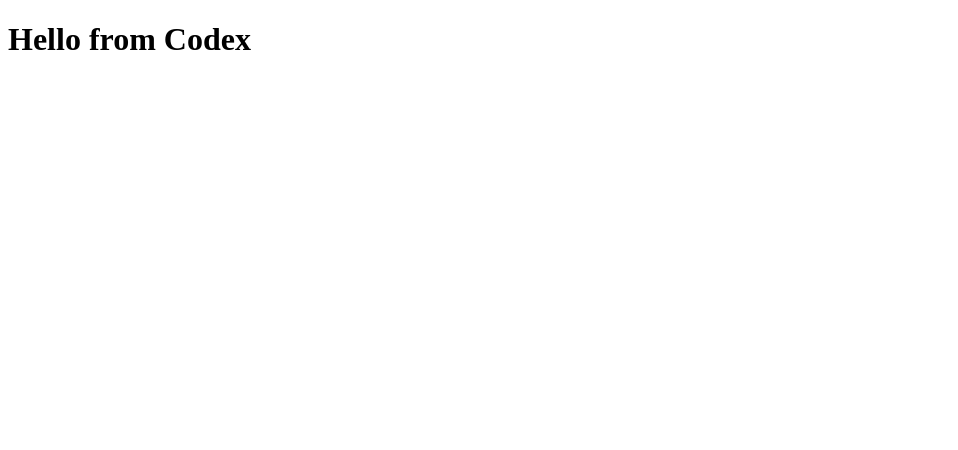
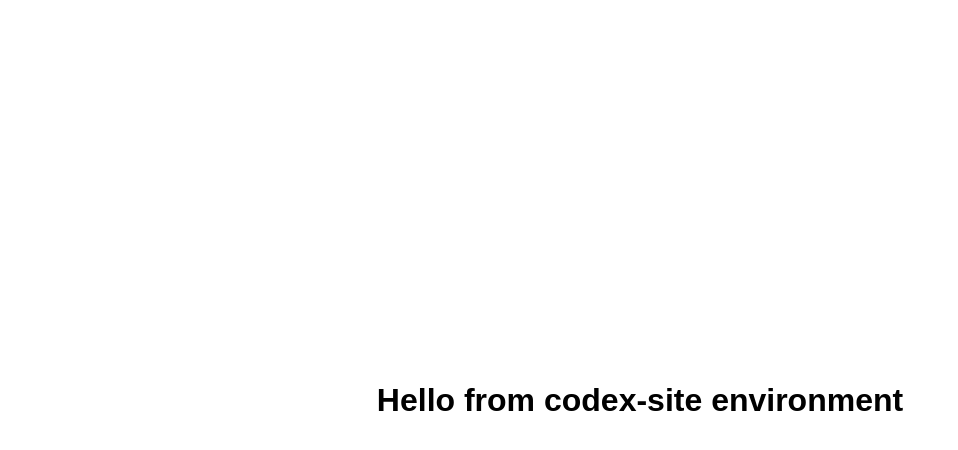
Before and after one commit to baitbase-prog/codex-site, a plain HTML site: page index.html in a window 1280 px wide. Shown: the whole page, without its empty margins (0-958 px from the left). Drawn offline with Linux system fonts and the light colour scheme.

Commit message:
Center greeting on index page

```diff
--- a/index.html
+++ b/index.html
@@ -1,9 +1,21 @@
 <!DOCTYPE html>
-<html>
+<html lang="en">
 <head>
+    <meta charset="UTF-8">
+    <meta name="viewport" content="width=device-width, initial-scale=1.0">
     <title>Codex Site</title>
+    <style>
+        body {
+            margin: 0;
+            min-height: 100vh;
+            display: flex;
+            align-items: center;
+            justify-content: center;
+            font-family: Arial, Helvetica, sans-serif;
+        }
+    </style>
 </head>
 <body>
-    <h1>Hello from Codex</h1>
+    <h1>Hello from codex-site environment</h1>
 </body>
 </html>
```
